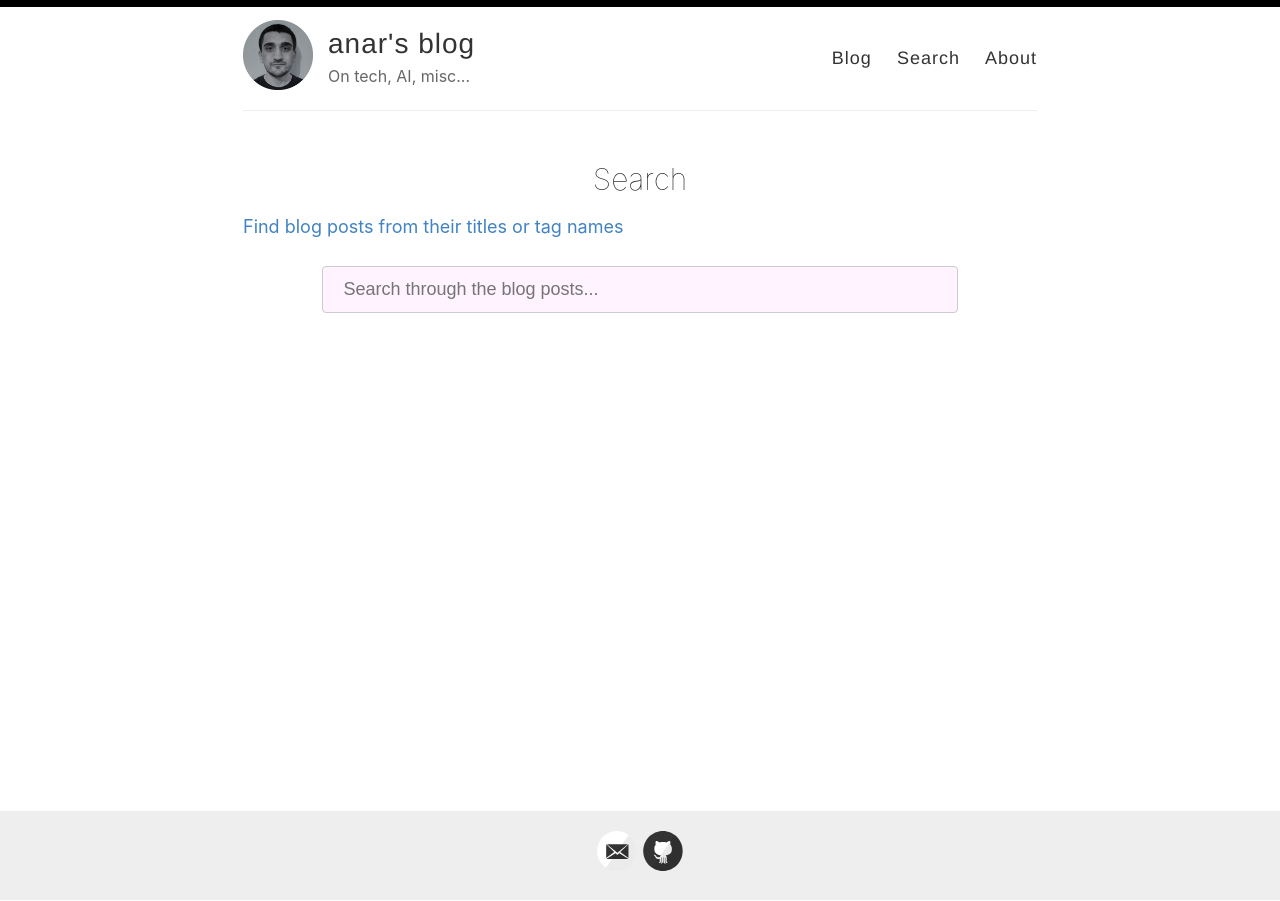
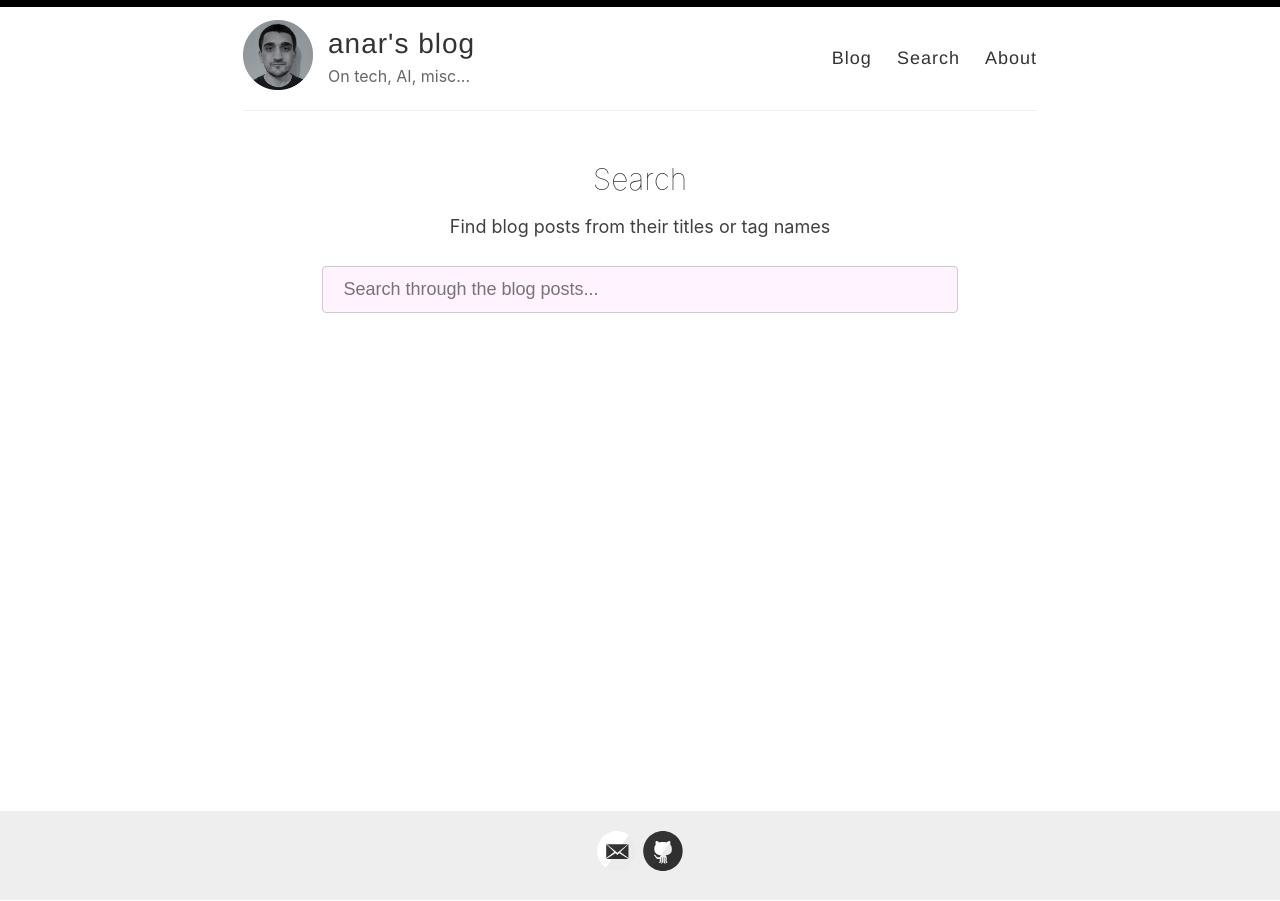
Before and after one commit to anaramirli/anaramirli.github.io, a Jekyll site: the page built from _pages/search.md, in a window 1280 px wide. Built offline with Jekyll 4.4.1, drawn with Linux system fonts in a browser that asks for light colours.

Commit message:
Update search.md

```diff
--- a/_pages/search.md
+++ b/_pages/search.md
@@ -3,8 +3,9 @@ layout: page
 title: Search
 permalink: /search/
 ---
-
-<a align="center">Find blog posts from their titles or tag names</a>
+<div style="text-align:center">
+  <p>Find blog posts from their titles or tag names</p>
+</div>
 
 <div id="search-container">
     <input type="text" id="search-input" placeholder="Search through the blog posts...">
```
